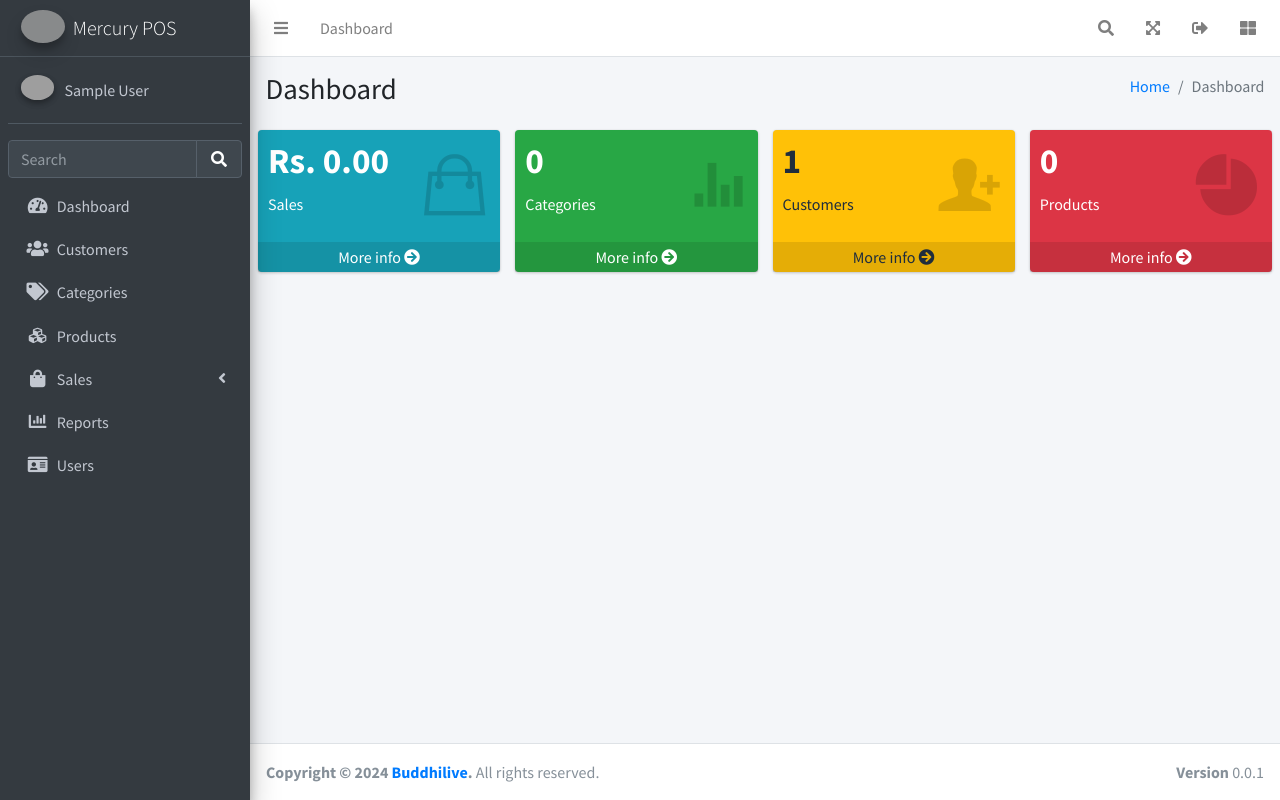
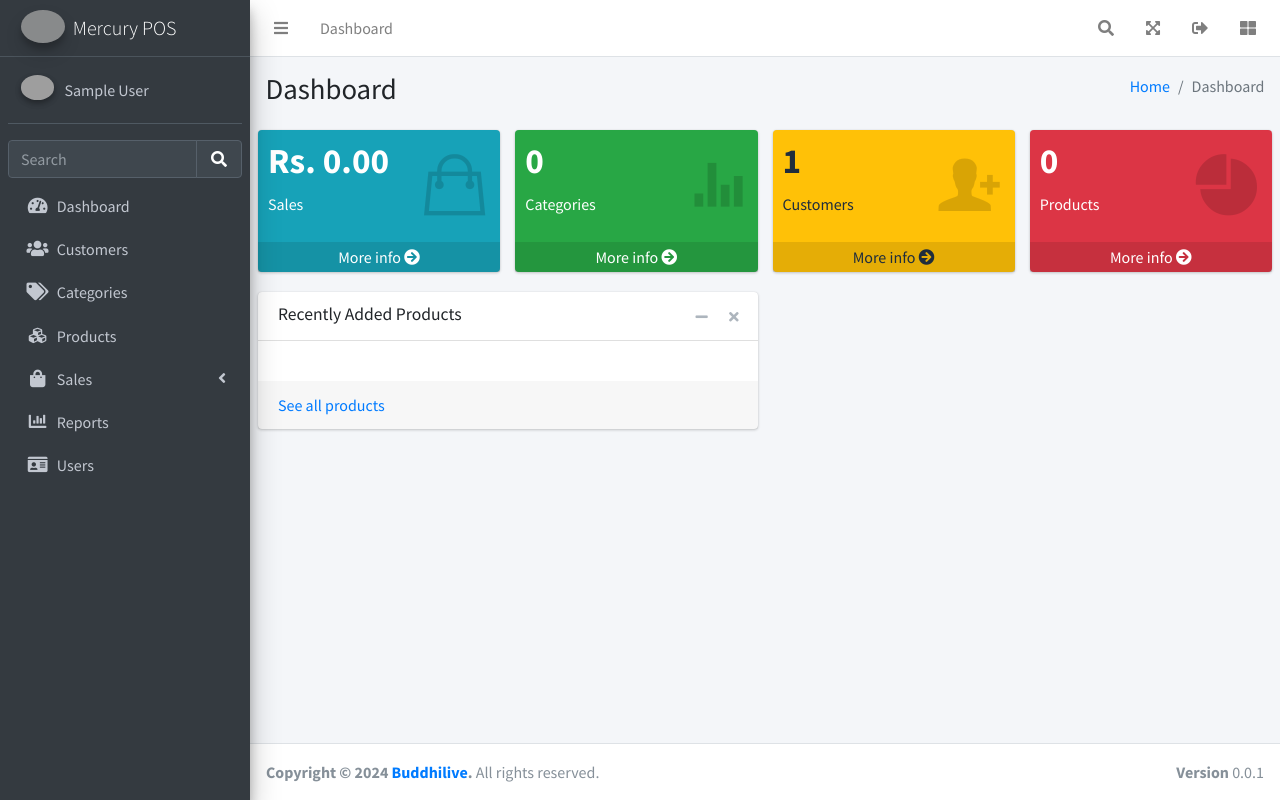
Before and after one commit to Buddhilive/mercury-pos, a PHP site: page / in a window 1280 px wide. Run offline with PHP 8.4, Linux system fonts and the light colour scheme; the visitor is signed in with stand-in values (Sample User, id 1); data that the repository does not hold is empty; some libraries are stand-ins or nearby versions; grey boxes are pictures that could not be loaded.

Commit message:
Add recent products widget to dashboard

```diff
--- a/views/modules/dashboard.php
+++ b/views/modules/dashboard.php
@@ -26,6 +26,16 @@
             include "home/top-widgets.php";
             ?>
         </div>
+        <div class="row">
+            <div class="col-lg-6">
+                <?php
+                if ($_SESSION["profile"] == "Administrator") {
+                    include "home/recent-products.php";
+                }
+                include "home/recent-products.php";
+                ?>
+            </div>
+        </div>
     </section>
     <!-- /.content -->
 </div>
--- /dev/null
+++ b/views/modules/home/recent-products.php
@@ -0,0 +1,46 @@
+<?php
+
+$item = null;
+$value = null;
+$order = "id";
+
+$products = ProductsController::showProducts($item, $value, $order);
+
+?>
+
+<div class="card">
+    <div class="card-header">
+        <h3 class="card-title">Recently Added Products</h3>
+
+        <div class="card-tools">
+            <button type="button" class="btn btn-tool" data-card-widget="collapse" title="Collapse">
+                <i class="fas fa-minus"></i>
+            </button>
+            <button type="button" class="btn btn-tool" data-card-widget="remove" title="Remove">
+                <i class="fas fa-times"></i>
+            </button>
+        </div>
+    </div>
+    <div class="card-body">
+        <ul class="products-list product-list-in-box">
+            <?php
+            for ($i = 0; $i < count($products); $i++) {
+                echo '<li class="item">
+                    <div class="product-img">
+                        <img src="' . $products[$i]["image"] . '" alt="Product Image">
+                    </div>
+                    <div class="product-info">
+                        <a href="" class="product-title">
+                            ' . $products[$i]["description"] . '
+                            <span class="label label-warning pull-right">$' . $products[$i]["sellingPrice"] . '</span>
+                        </a>
+                    </div>
+                </li>';
+            }
+            ?>
+        </ul>
+    </div>
+    <div class="card-footer">
+        <a href="products" class="uppercase">See all products</a>
+    </div>
+</div>
```
